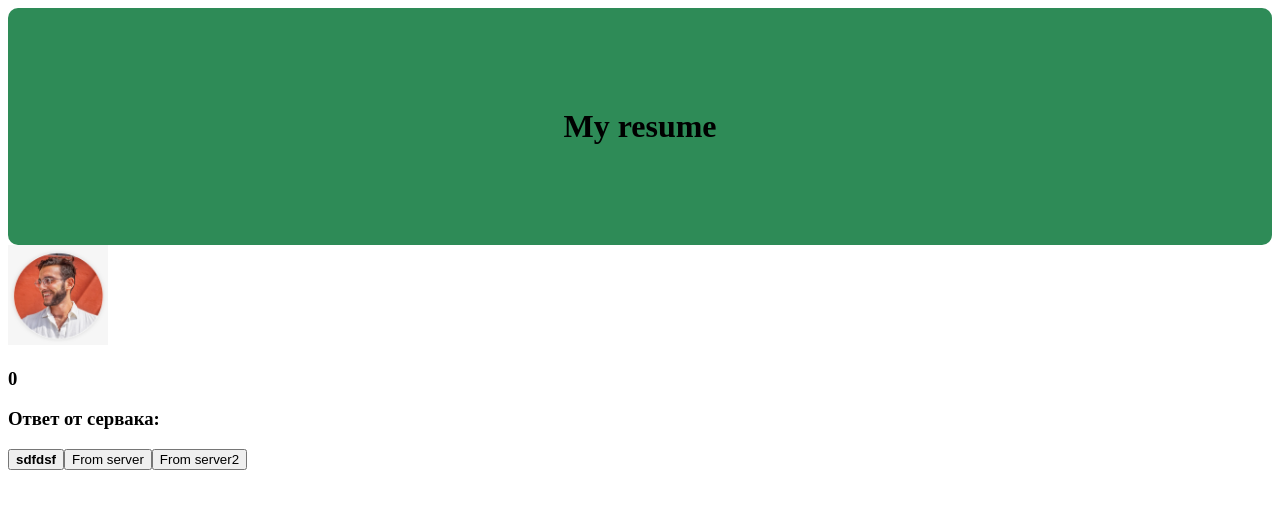
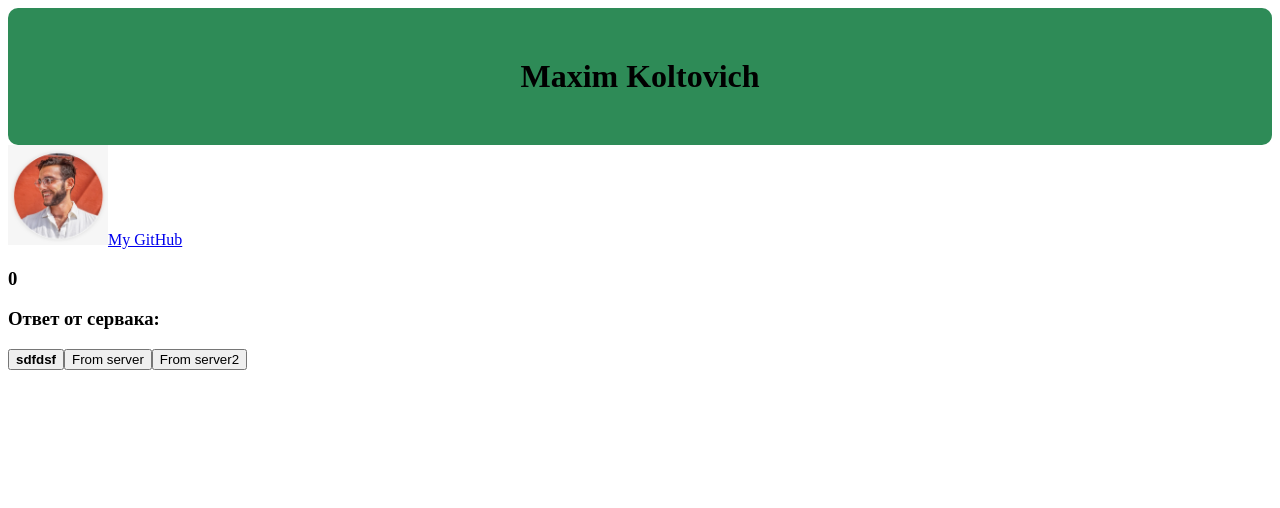
Before and after one commit to maxkolt/new-vue, a Vue app: page / in a window 1280 px wide. Shown: the top 508 px of the page. Built offline with nearby package versions, Linux system fonts and the light colour scheme.

Commit message:
Отправка запросов

```diff
--- a/src/App.vue
+++ b/src/App.vue
@@ -1,7 +1,8 @@
 <template>
   <div id="app">
-    <h1 class="block">My resume{{ msg }}</h1>
+    <h1 class="block">{{ firstName }}</h1>
     <img class="face" alt="foto" src="./assets/face.png"/>
+    <a v-bind:href="linkUrl">My GitHub</a>
     <HelloWorld msg="Welcome to Your Vue.js App"/>
     <h3>{{ count }}</h3>
     <h3>Ответ от сервака: {{ serverData }}</h3>
@@ -27,9 +28,11 @@ export default {
   },
   data() {
     return {
+      firstName: 'Maxim Koltovich',
       count: 0,
       serverData: null,
-      serverData2: null
+      serverData2: null,
+      linkUrl: "https://github.com/maxkolt"
     }
   },
   methods: {
@@ -59,7 +62,7 @@ export default {
 .block {
   margin: 0 auto;
   text-align: center;
-  padding: 100px;
+  padding: 50px;
   border-radius: 10px;
   background-color: seagreen;
 }
```
